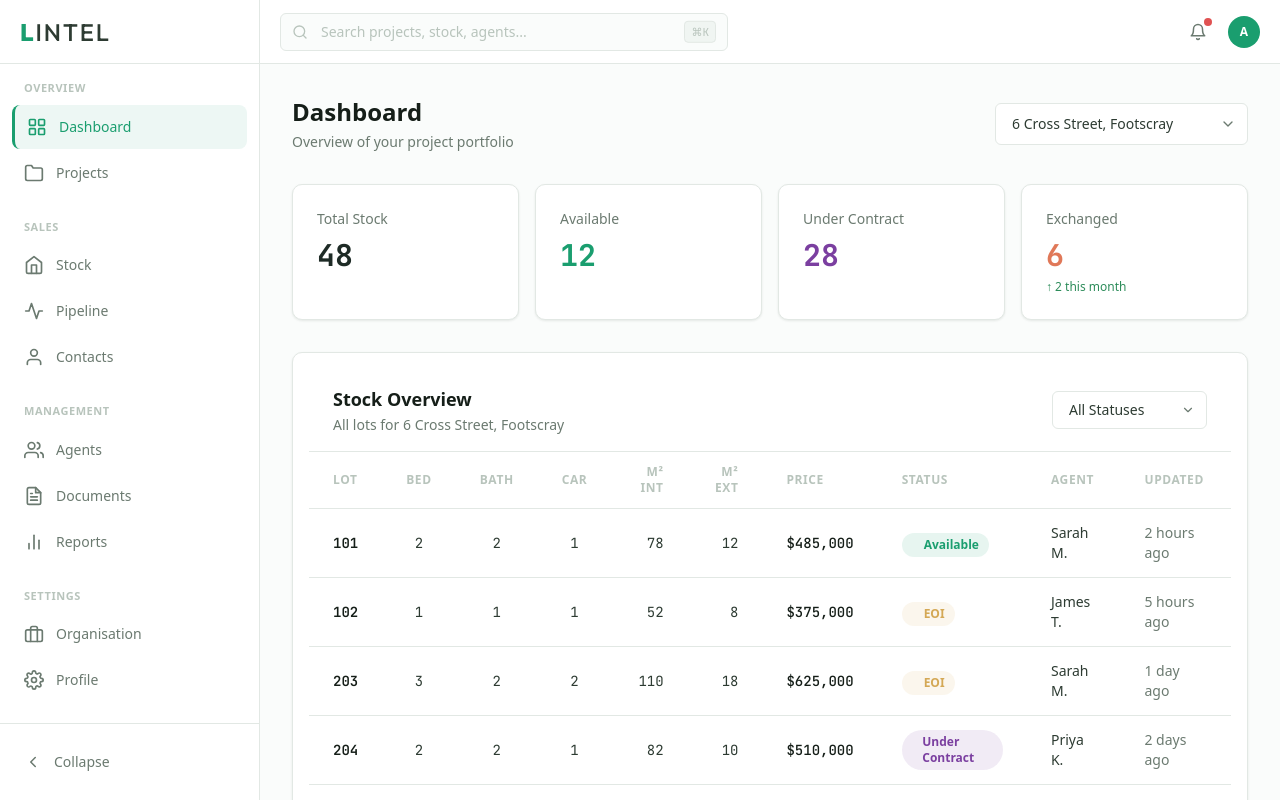
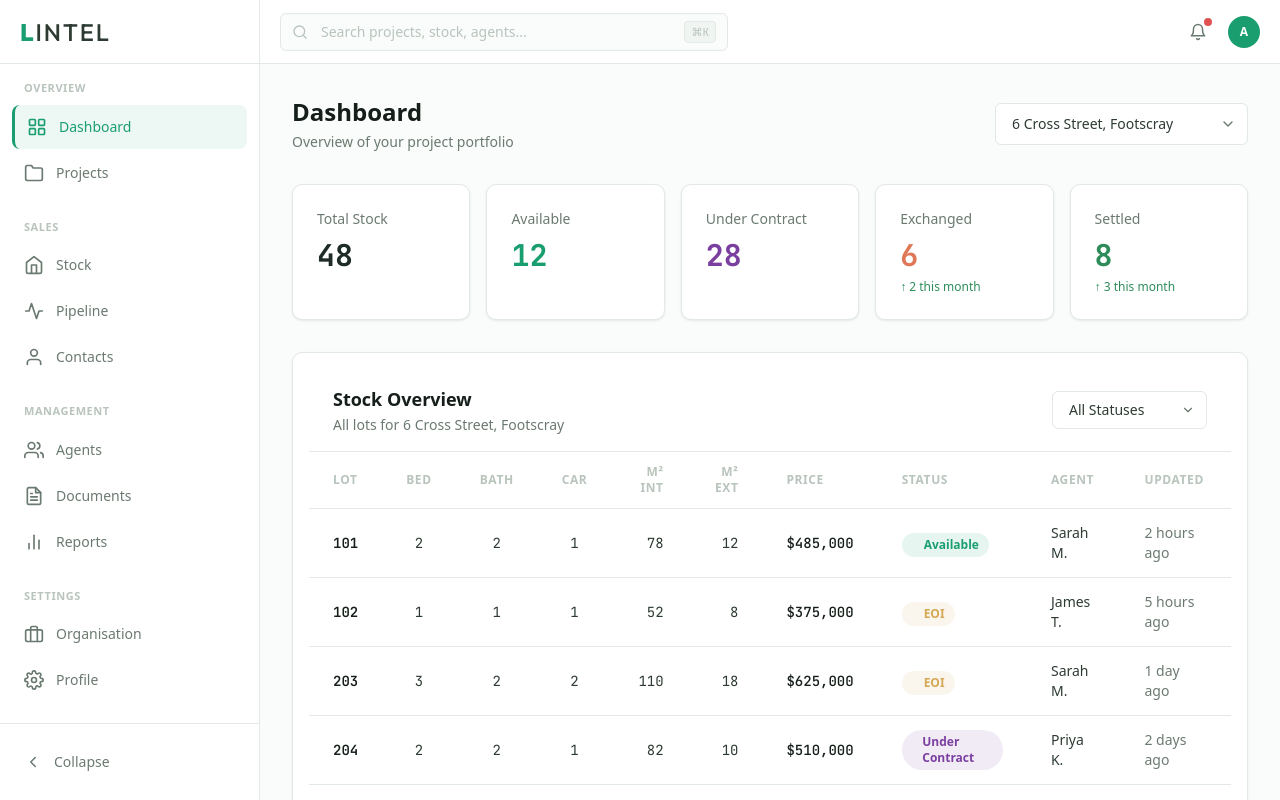
Before and after one commit to jmercer-operator/lintel, a Next.js app: page / in a window 1280 px wide. Shown: the top 800 px of the page. Built offline with nearby package versions, Linux system fonts and the light colour scheme.

Commit message:
add Settled metric card to overview

```diff
--- a/src/app/(dashboard)/page.tsx
+++ b/src/app/(dashboard)/page.tsx
@@ -20,6 +20,7 @@ const metrics = [
   { label: "Available", value: "12", color: "#1A9E6F", change: null },
   { label: "Under Contract", value: "28", color: "#7B3FA0", change: null },
   { label: "Exchanged", value: "6", color: "#E07858", change: "↑ 2 this month" },
+  { label: "Settled", value: "8", color: "#2D8C5A", change: "↑ 3 this month" },
 ];
 
 const stockData: {
@@ -84,7 +85,7 @@ export default function DashboardPage() {
       </div>
 
       {/* Metric Cards */}
-      <div className="grid grid-cols-2 lg:grid-cols-4 gap-4">
+      <div className="grid grid-cols-2 sm:grid-cols-3 lg:grid-cols-5 gap-4">
         {metrics.map((metric) => (
           <Card key={metric.label} padding="md">
             <p className="text-sm text-secondary font-medium mb-2">{metric.label}</p>
```
